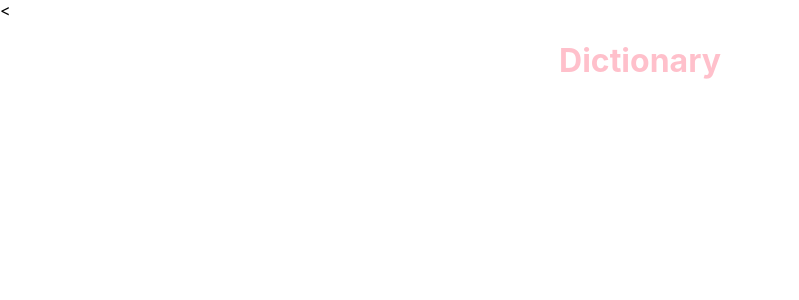
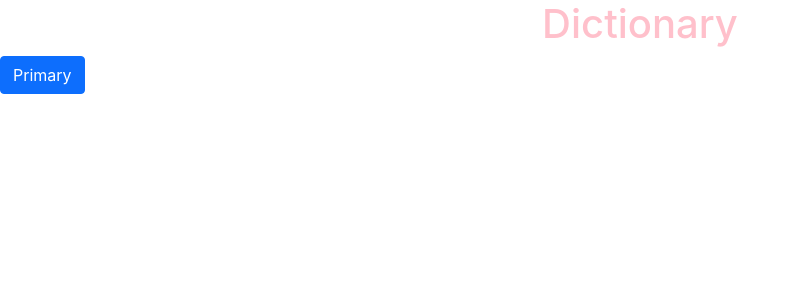
Before and after one commit to NataliaOrsi/dictionary-app, a React (Create React App) app: page / in a window 1280 px wide. Shown: the top 300 px of the page, without its empty margins (0-799 px from the left). Built offline with nearby package versions, Linux system fonts and the light colour scheme.

Commit message:
Added the bootstrap

```diff
--- a/public/index.html
+++ b/public/index.html
@@ -11,7 +11,7 @@
     />
     <link rel="apple-touch-icon" href="%PUBLIC_URL%/logo192.png" />
     <link rel="manifest" href="%PUBLIC_URL%/manifest.json" />
-    <
+    <link href="https://cdn.jsdelivr.net/npm/bootstrap@5.1.3/dist/css/bootstrap.min.css" rel="stylesheet" integrity="sha384-1BmE4kWBq78iYhFldvKuhfTAU6auU8tT94WrHftjDbrCEXSU1oBoqyl2QvZ6jIW3" crossorigin="anonymous">
     <title>Dictionary App</title>
   </head>
   <body>
--- a/src/App.js
+++ b/src/App.js
@@ -6,6 +6,7 @@
     <div className="App">
       <header className="App-header">
         <h1>Dictionary</h1>
+        <button type="button" class="btn btn-primary">Primary</button>
       </header>
     </div>
   );
```
